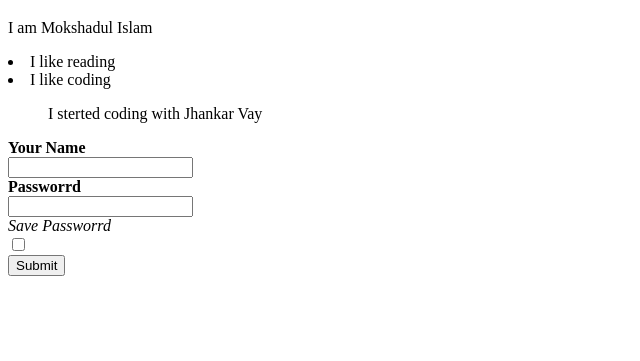
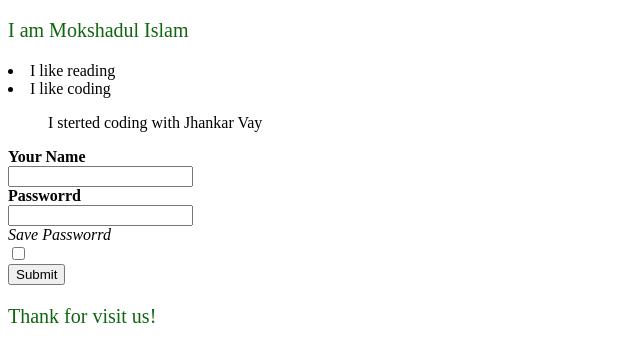
Before and after one commit to Mokshadul8/my-second-repo, a plain HTML site: page index.html in a window 1280 px wide. Shown: the part 61-422 px from the top of the page, without its empty margins (0-640 px from the left). Drawn offline with Linux system fonts and the light colour scheme.

Commit message:
adding Style.css

```diff
--- a/index.html
+++ b/index.html
@@ -5,6 +5,7 @@
     <meta http-equiv="X-UA-Compatible" content="IE=edge">
     <meta name="viewport" content="width=device-width, initial-scale=1.0">
     <title>My Second Repo</title>
+    <link rel="stylesheet" href="style.css">
 </head>
 <body>
     <h1>My Website in Programming Hero</h1>
@@ -21,5 +22,8 @@
     <input type="checkbox"><br>
     <button>Submit</button>
 
+
+    <p>Thank for visit us!</p>
+
 </body>
 </html>
--- /dev/null
+++ b/style.css
@@ -0,0 +1,4 @@
+p{
+    color: rgb(15, 102, 15);
+    font-size: 20px;
+}
```
